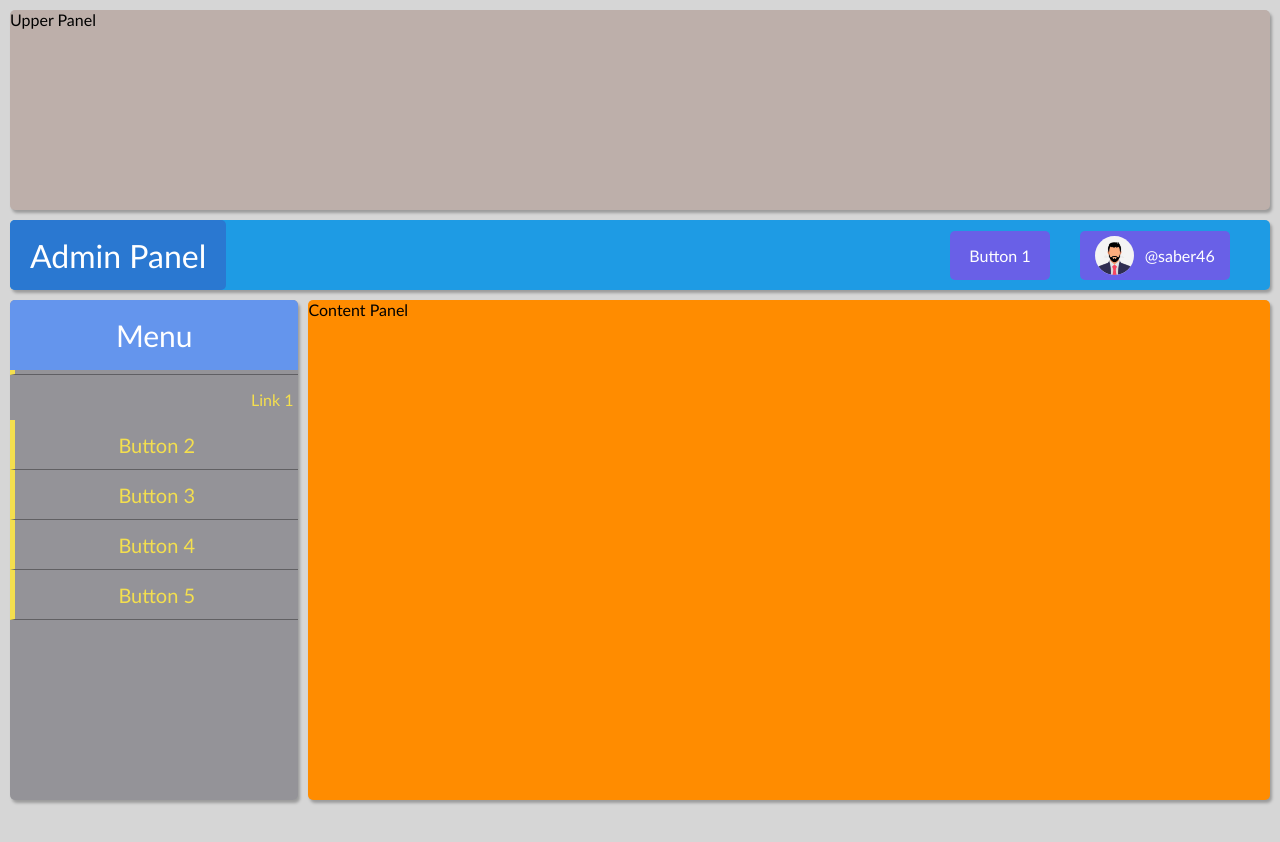
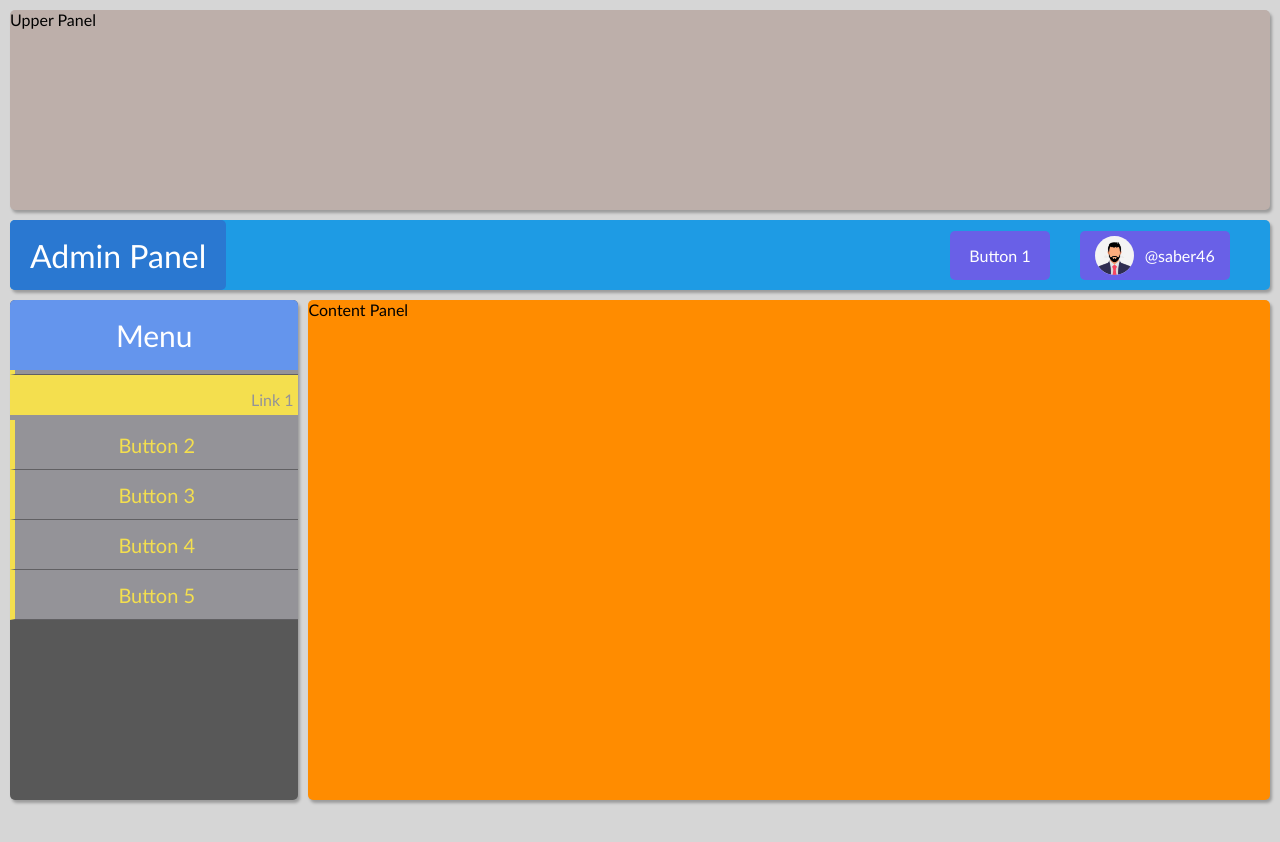
Before and after one commit to sabermh46/AdminPanel, a plain HTML site: page index.html in a window 1280 px wide. In both pictures the pointer is over the item 154 px from the left and 395 px from the top of the page. Shown: the top 842 px of the page. Drawn offline with Linux system fonts and the light colour scheme.

Commit message:
Update styles.css

```diff
--- a/styles.css
+++ b/styles.css
@@ -182,12 +182,11 @@ body {
     position: sticky;
     top: 90px;
     width: 30%;
-    background: #949398FF;
     height: 500px;
     border-radius: 5px;
     margin-right: 10px;
-    box-shadow: 2px 3px 3px rgba(0, 0, 0, 0.274)
-
+    box-shadow: 2px 3px 3px rgba(0, 0, 0, 0.274);
+    background: rgb(88, 88, 88);
 }
     .sidePanelBrand {
         height: 70px;
@@ -199,12 +198,10 @@ body {
     .buttons {
         color: #F4DF4EFF;
     }
-        .menu {
-
-        }
             .btn-link {
                 height: 50px;
                 overflow-y: hidden;
+                background: #949398FF;
                 transition: 0.5s;
             }
 
@@ -229,9 +226,6 @@ body {
                     overflow-y: hidden;
                     transition: all 0.5s;
                 }
-                .btn-link:hover > .sub-menu {
-                    height: auto;
-                }
                 .menu-active {
                     height: auto;
                 }
@@ -244,6 +238,10 @@ body {
                     line-height: 40px;
                     padding: 5px;
                     transition: 0.5s;
+                }
+                .btn-link .sub-menu li:hover {
+                    background: #F4DF4EFF;
+                    color: #949398FF;
                 }
 
 .contentPanel {
```
